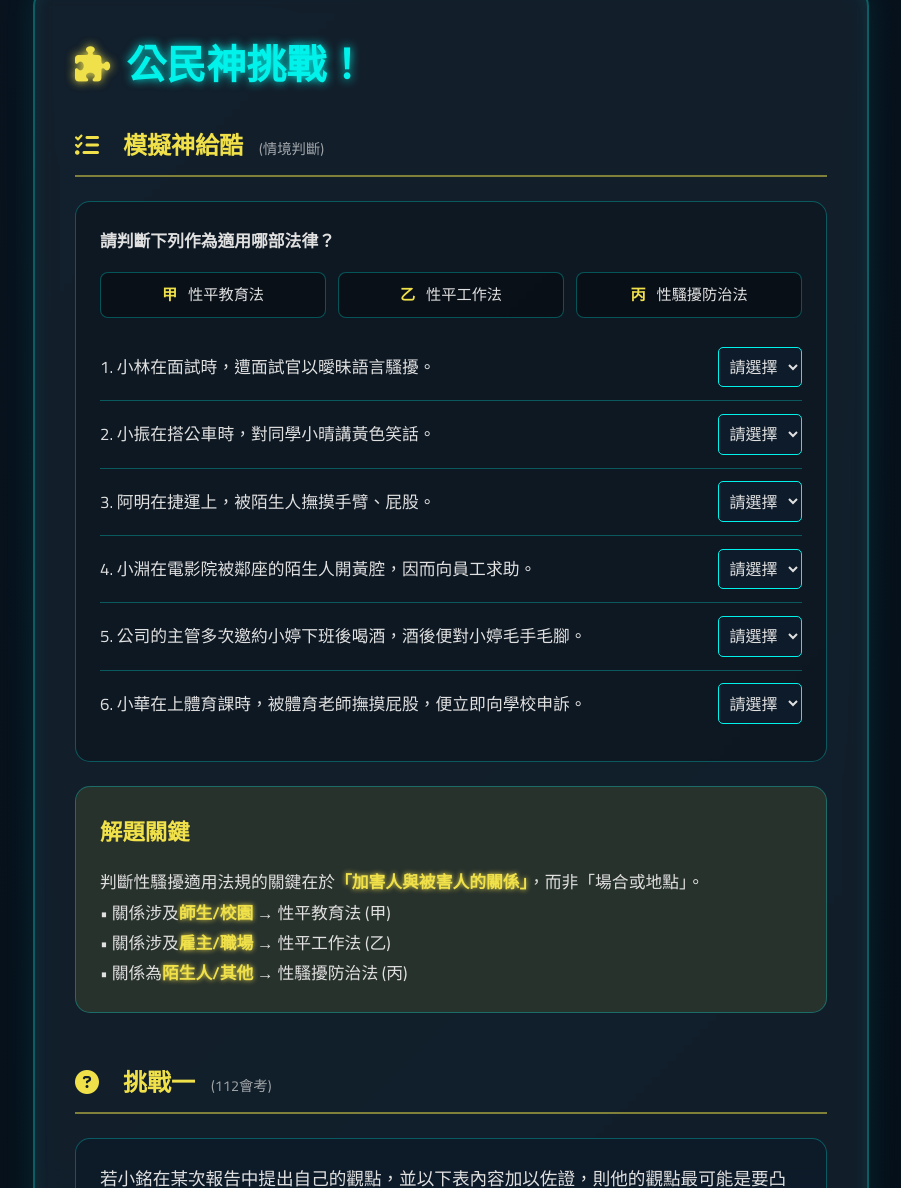
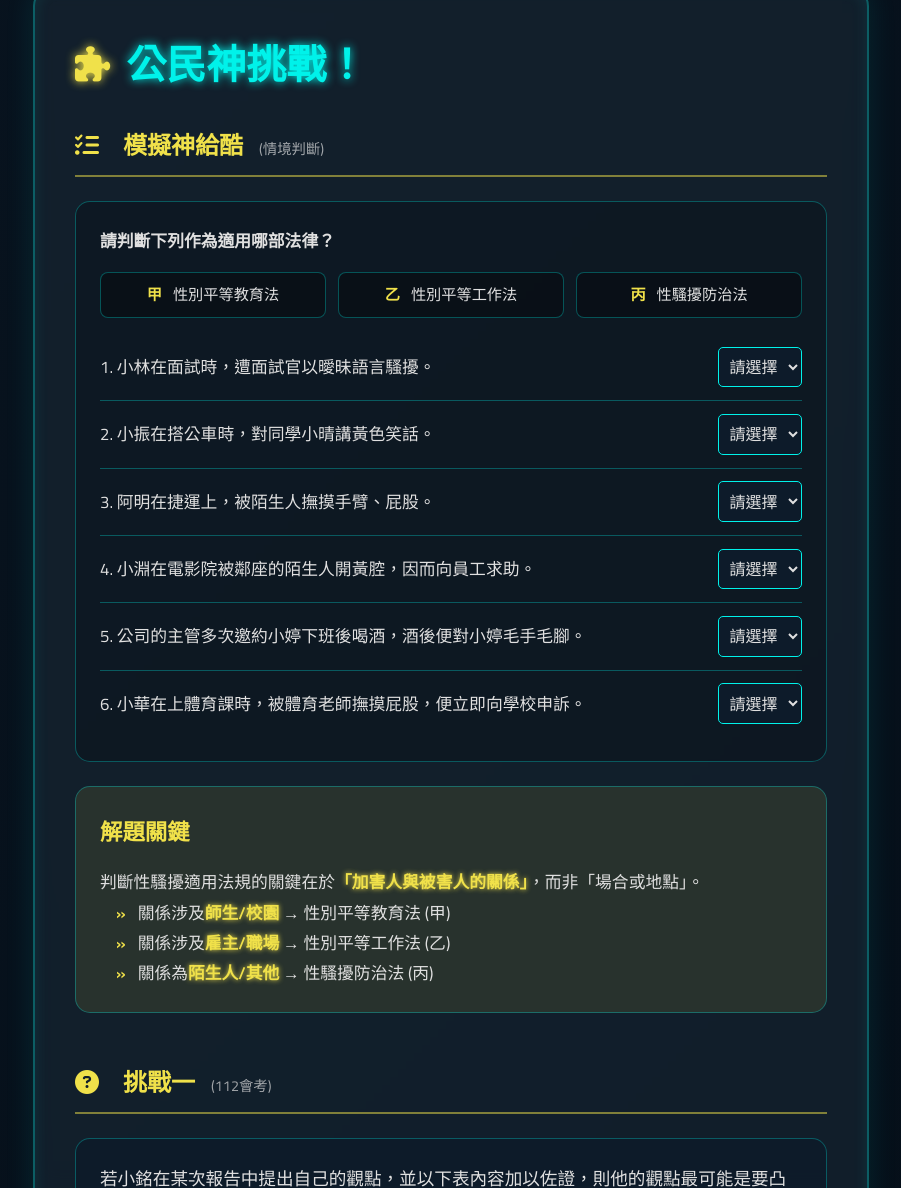
Before and after one commit to gongminshenliyuchiutiger/gms-review, a plain HTML site: page ch1-2.html in a window 1280 px wide. Shown: the part 5319-6507 px from the top of the page, without its empty margins (189-1090 px from the left). Drawn offline with Linux system fonts and the light colour scheme.

Commit message:
202507180808A

```diff
--- a/ch1-2.html
+++ b/ch1-2.html
@@ -433,8 +433,8 @@
                 <div class="info-card">
                      <p><strong>請判斷下列作為適用哪部法律？</strong></p>
                      <div class="law-options-list">
-                         <div class="law-option-item"><span class="law-option-label">甲</span> 性平教育法</div>
-                         <div class="law-option-item"><span class="law-option-label">乙</span> 性平工作法</div>
+                         <div class="law-option-item"><span class="law-option-label">甲</span> 性別平等教育法</div>
+                         <div class="law-option-item"><span class="law-option-label">乙</span> 性別平等工作法</div>
                          <div class="law-option-item"><span class="law-option-label">丙</span> 性騷擾防治法</div>
                      </div>
                      <div class="matching-item" data-answer="乙"><p>1. 小林在面試時，遭面試官以曖昧語言騷擾。</p><select class="matching-select"><option>請選擇</option><option value="甲">甲</option><option value="乙">乙</option><option value="丙">丙</option></select><i class="feedback-icon"></i></div>
@@ -448,9 +448,9 @@
                  <div class="info-card" style="background-color: rgba(240, 225, 74, 0.1);">
                     <h4 style="color: var(--accent-glow); border:none; padding-bottom:0;">解題關鍵</h4>
                     <p>判斷性騷擾適用法規的關鍵在於<strong class="highlight-text">「加害人與被害人的關係」</strong>，而非「場合或地點」。<br>
-                    • 關係涉及<strong class="highlight-text">師生/校園</strong> → 性平教育法 (甲)<br>
-                    • 關係涉及<strong class="highlight-text">雇主/職場</strong> → 性平工作法 (乙)<br>
-                    • 關係為<strong class="highlight-text">陌生人/其他</strong> → 性騷擾防治法 (丙)</p>
+                    <ul><li>關係涉及<strong class="highlight-text">師生/校園</strong> → 性別平等教育法 (甲)<br></li>
+                    <li>關係涉及<strong class="highlight-text">雇主/職場</strong> → 性別平等工作法 (乙)<br></li>
+                    <li>關係為<strong class="highlight-text">陌生人/其他</strong> → 性騷擾防治法 (丙)</p></li></ul>
                 </div>
             </div>
 
```
Also changed, not shown: ch3-1.html (+4 -4 lines).
